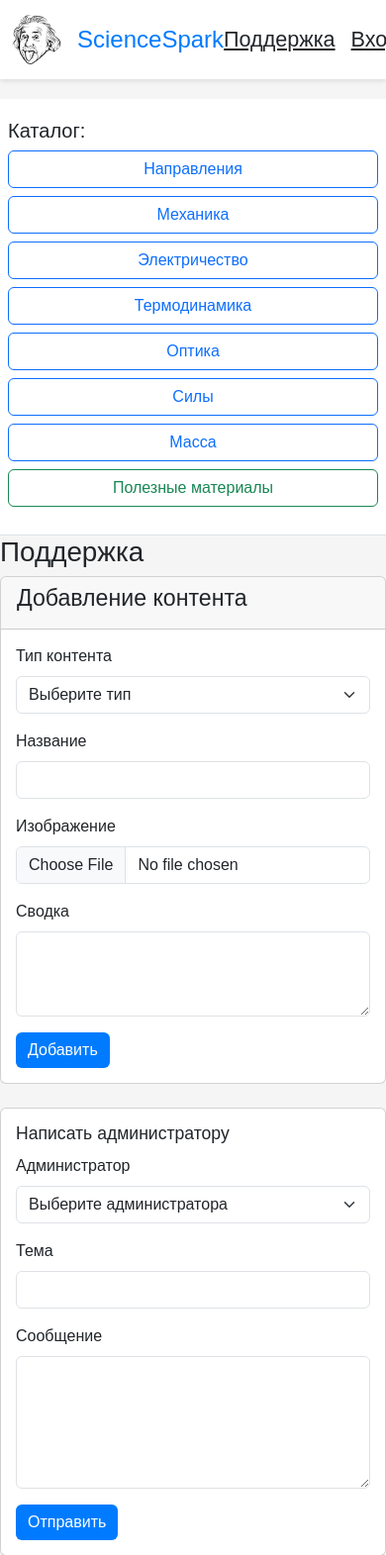
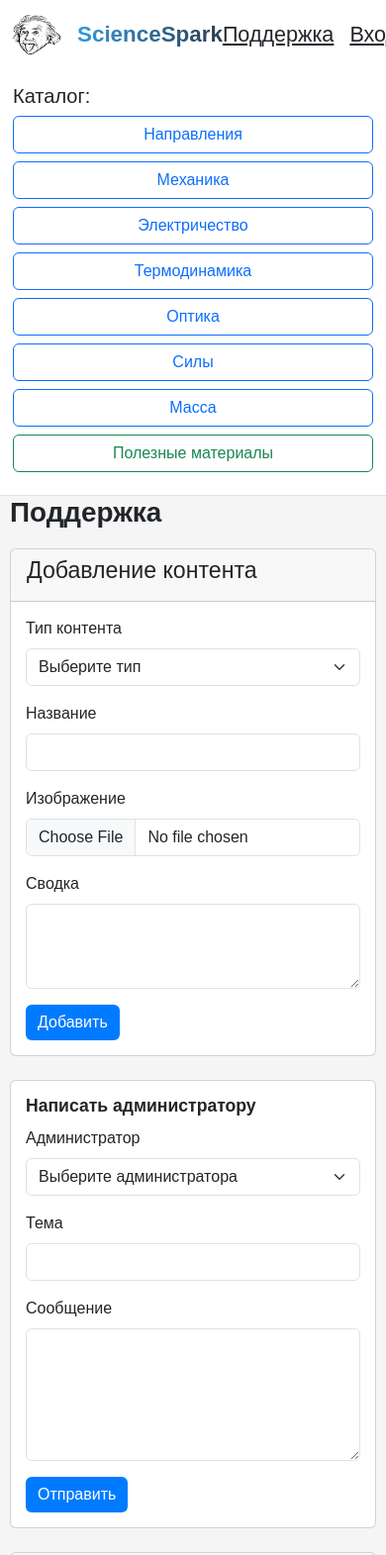
Before and after one commit to SlepovEgor24/WEB_proj, a Flask app: page /support in a window 390 px wide; the page is wider, and only the part inside the window is pictured. Shown: the top 1571 px of that part at 99% size. Run offline with Flask 3, Linux system fonts and the light colour scheme; a user stored in the database is signed in; data comes from the database, SQL or seed files in the repository.

Commit message:
update style.css final 0.0.2

```diff
--- a/static/style.css
+++ b/static/style.css
@@ -1,3 +1,12 @@
+:root {
+    --primary-color: #007bff;
+    --secondary-color: #6c757d;
+    --dark-color: #343a40;
+    --light-color: #f8f9fa;
+    --border-color: #dee2e6;
+    --shadow-color: rgba(0, 0, 0, 0.1);
+}
+
 body {
     font-family: Arial, sans-serif;
     margin: 0;
@@ -18,8 +27,13 @@
 }
 
 .site-title {
-    font-size: 1.5rem;
-    color: #007bff; /* Делаем ScienceSpark синим */
+    font-family: 'Arial', sans-serif;
+    font-weight: 700;
+    color: #2c3e50;
+    font-size: 1.8rem;
+    background: linear-gradient(to right, #3498db, #2c3e50);
+    -webkit-background-clip: text;
+    -webkit-text-fill-color: transparent;
 }
 
 .main-content {
@@ -27,10 +41,17 @@
     min-height: calc(100vh - 200px);
 }
 
+.main-content h1,
+.direction-card .card-title,
+.law-card .card-title {
+    font-weight: 700;
+    margin-bottom: 20px;
+}
+
 .sidebar {
     background-color: #ffffff;
     padding: 20px;
-    border-right: 1px solid #dee2e6;
+    border-right: 1px solid var(--border-color);
     height: 100%;
 }
 
@@ -91,16 +120,17 @@
 .card-title {
     font-size: 1.1rem;
     margin-bottom: 10px;
+    font-weight: 700;
 }
 
 .card-text {
     font-size: 0.9rem;
-    color: #6c757d;
+    color: var(--secondary-color);
     flex-grow: 1;
 }
 
 .btn-primary {
-    background-color: #007bff;
+    background-color: var(--primary-color);
     border: none;
 }
 
@@ -145,12 +175,70 @@
 }
 
 .logout-btn-inline {
-    font-size: 1rem; /* Уменьшаем размер кнопки, чтобы она соответствовала размеру текста */
+    font-size: 1rem;
 }
 
-@media (max-width: 767.98px) {
+.alert {
+    position: fixed;
+    top: 20px;
+    right: 20px;
+    z-index: 1100;
+    min-width: 300px;
+    animation: fadeIn 0.3s ease-in-out;
+    box-shadow: 0 4px 12px rgba(0,0,0,0.15);
+    opacity: 0.95;
+    border-radius: 8px;
+}
+
+.alert-warning {
+    color: #856404;
+    background-color: #fff3cd;
+    border-color: #ffeeba;
+}
+
+@media (max-width: 992px) {
     .sidebar {
+        height: auto;
+        position: relative;
         border-right: none;
-        border-bottom: 1px solid #dee2e6;
+        border-bottom: 1px solid var(--border-color);
+        padding: 15px;
+    }
+    .card-img-container {
+        min-height: 160px;
+    }
+    .main-content {
+        padding: 0 10px;
     }
 }
+
+@media (max-width: 768px) {
+    .top-bar {
+        min-height: 60px;
+    }
+    .site-title {
+        font-size: 1.4rem;
+    }
+    .site-logo {
+        height: 40px;
+    }
+    .card-img-container {
+        min-height: 140px;
+    }
+    .popup {
+        padding: 20px;
+    }
+}
+
+@media (max-width: 576px) {
+    .top-bar .col {
+        text-align: center;
+    }
+    .filter-buttons {
+        justify-content: center;
+    }
+    .popup {
+        width: 95%;
+        padding: 15px;
+    }
+}
```
Also changed, not shown: other parts of static/style.css (+22 -14 lines).
